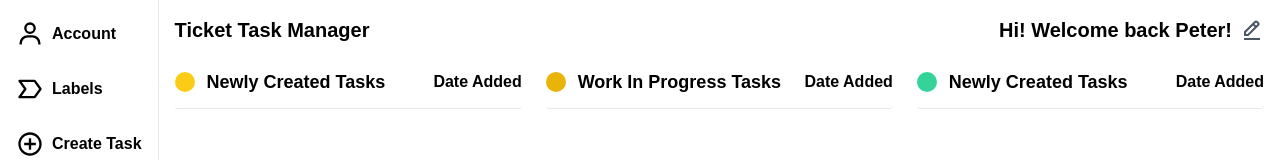
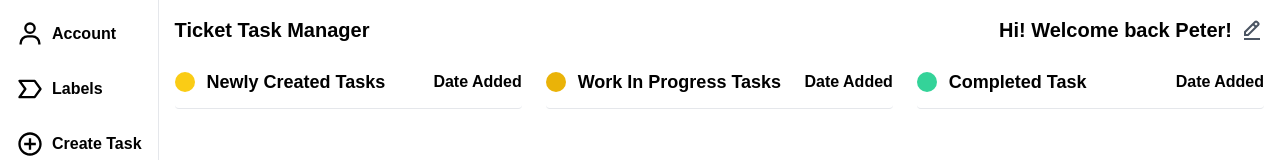
Before and after one commit to peterhogler/tickettaskmanager-app, a Next.js app: page / in a window 1280 px wide. Shown: the top 160 px of the page. Built offline with nearby package versions, Linux system fonts and the light colour scheme; a web font is replaced by a local one.

Commit message:
fixed Third ul to be 'completed task' instead of 'newly created task'

```diff
--- a/src/components/Dashboard.tsx
+++ b/src/components/Dashboard.tsx
@@ -42,7 +42,7 @@ const Dashboard = () => {
                 <div className="flex items-center justify-between  mb-4 py-3  rounded font-semibold border-b">
                     <div className="flex items-center text-lg">
                         <div className="h-5 w-5 bg-emerald-400 rounded-full mr-3" />
-                        <h1>Newly Created Tasks</h1>
+                        <h1>Completed Task</h1>
                     </div>
                     <div>Date Added</div>
                 </div>
```
